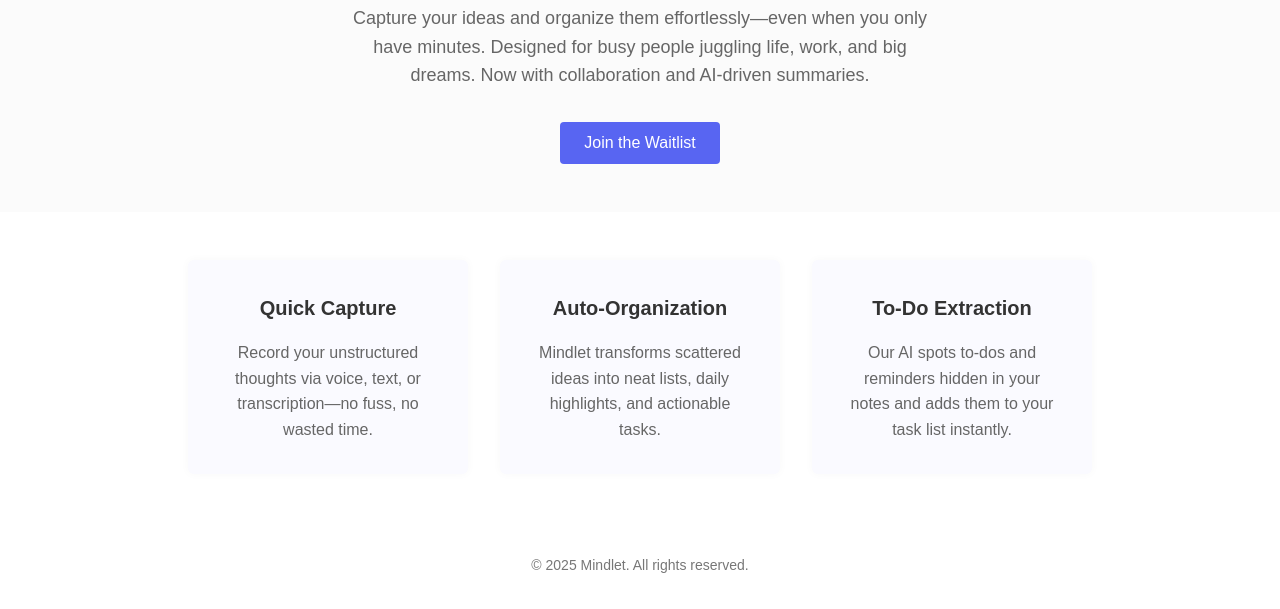
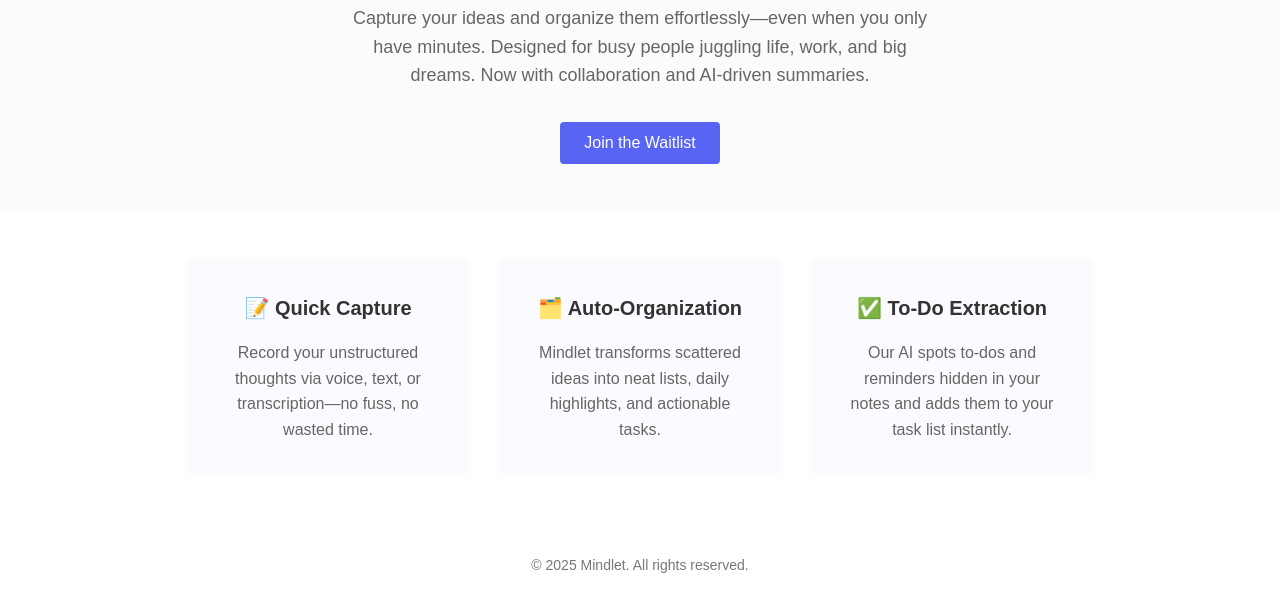
Before and after one commit to augmented168/ltv_build_project_mindlet, a plain HTML site: page index.html in a window 1280 px wide. Shown: the part 203-812 px from the top of the page. Drawn offline with Linux system fonts and the light colour scheme.

Commit message:
SEO friendliness and emoji insertion

```diff
--- a/index.html
+++ b/index.html
@@ -3,7 +3,18 @@
 <head>
   <meta charset="UTF-8" />
   <meta name="viewport" content="width=device-width, initial-scale=1.0"/>
-  <title>Mindlet - Capture Your Thoughts</title>
+  <title>Mindlet – Capture and Organize Your Thoughts Fast</title>
+
+  <!-- SEO Meta Tags -->
+  <meta name="description" content="Mindlet helps busy people capture and organize their thoughts fast. Voice, text, and AI-powered summaries turn chaos into clarity." />
+  <link rel="canonical" href="https://yourdomain.com" />
+
+  <!-- Open Graph Meta Tags -->
+  <meta property="og:title" content="Mindlet – Capture and Organize Your Thoughts Fast" />
+  <meta property="og:description" content="Built for busy people. Capture thoughts in seconds and let AI organize them into summaries, tasks, and ideas." />
+  <meta property="og:image" content="https://yourdomain.com/og-image.jpg" />
+  <meta property="og:url" content="https://yourdomain.com" />
+  <meta name="twitter:card" content="summary_large_image" />
 
   <!-- Analytics (Plausible as an example) -->
   <script async defer data-domain="yourdomain.com" src="https://plausible.io/js/script.js"></script>
@@ -294,15 +305,15 @@
   <!-- FEATURES SECTION -->
   <section id="features" class="features">
     <div class="feature-card">
-      <h3>Quick Capture</h3>
+      <h3>📝 Quick Capture</h3>
       <p>Record your unstructured thoughts via voice, text, or transcription—no fuss, no wasted time.</p>
     </div>
     <div class="feature-card">
-      <h3>Auto-Organization</h3>
+      <h3>🗂️ Auto-Organization</h3>
       <p>Mindlet transforms scattered ideas into neat lists, daily highlights, and actionable tasks.</p>
     </div>
     <div class="feature-card">
-      <h3>To-Do Extraction</h3>
+      <h3>✅ To-Do Extraction</h3>
       <p>Our AI spots to-dos and reminders hidden in your notes and adds them to your task list instantly.</p>
     </div>
   </section>
```
